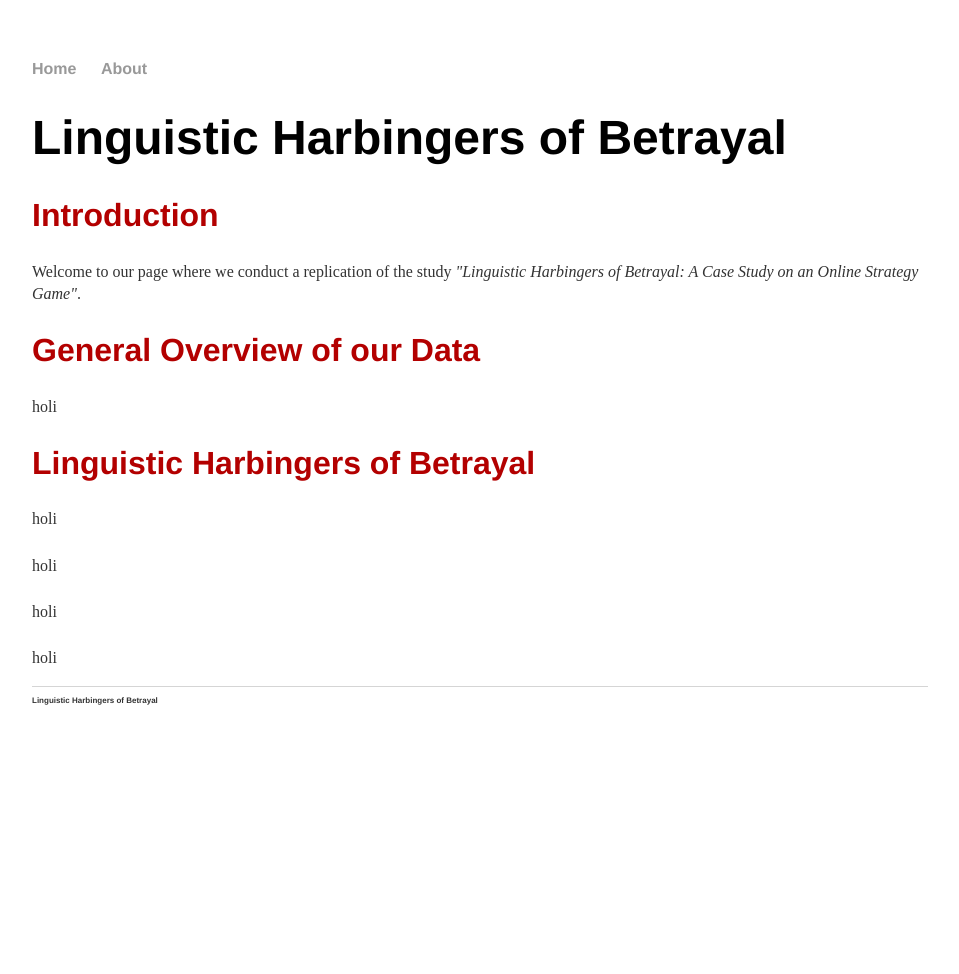
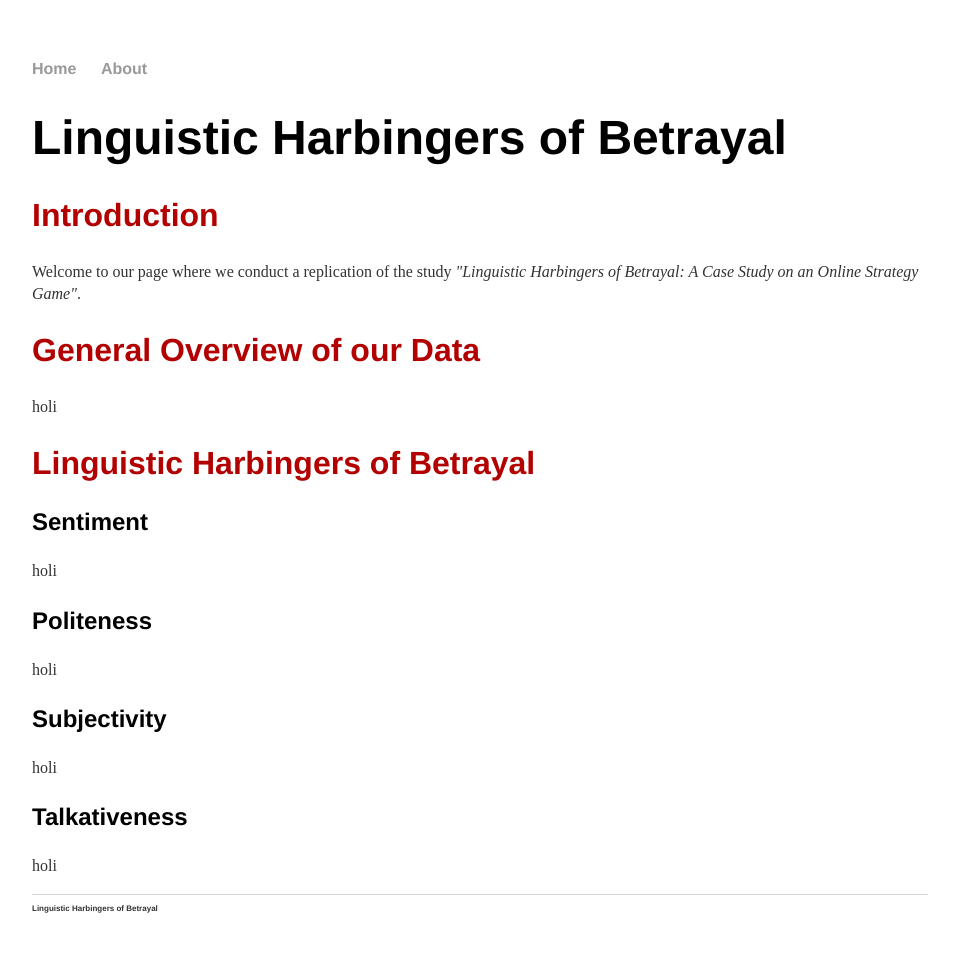
Before and after one commit to carrizo-git/carrizo-git.github.io, a Jekyll site: the page built from index.md, in a window 1280 px wide. Shown: the whole page, without its empty margins (160-1119 px from the left). Built offline with Jekyll 4.4.1, drawn with Linux system fonts in a browser that asks for light colours; before the commit the page ends 900 px from its top, so only the background shows below that.

Commit message:
Update index.md

```diff
--- a/index.md
+++ b/index.md
@@ -10,12 +10,12 @@ A Case Study on an Online Strategy Game"</em>. </p>
 	<h2 id="overview"> General Overview of our Data</h2>
 	<p> holi </p>
 	<h2 id="harbingers"> Linguistic Harbingers of Betrayal</h2>
-	<h3 id="sentiment"> </h3>
+	<h3 id="sentiment"> Sentiment </h3>
 	<p> holi </p>
-	<h3 id="politeness"> </h3>
+	<h3 id="politeness"> Politeness </h3>
 	<p> holi </p>
-	<h3 id="subjectivity"> </h3>
+	<h3 id="subjectivity"> Subjectivity </h3>
 	<p> holi </p>
-	<h3 id="talkativeness"> </h3>
+	<h3 id="talkativeness"> Talkativeness</h3>
 	<p> holi </p>
 </div><!-- /.blurb -->
```
